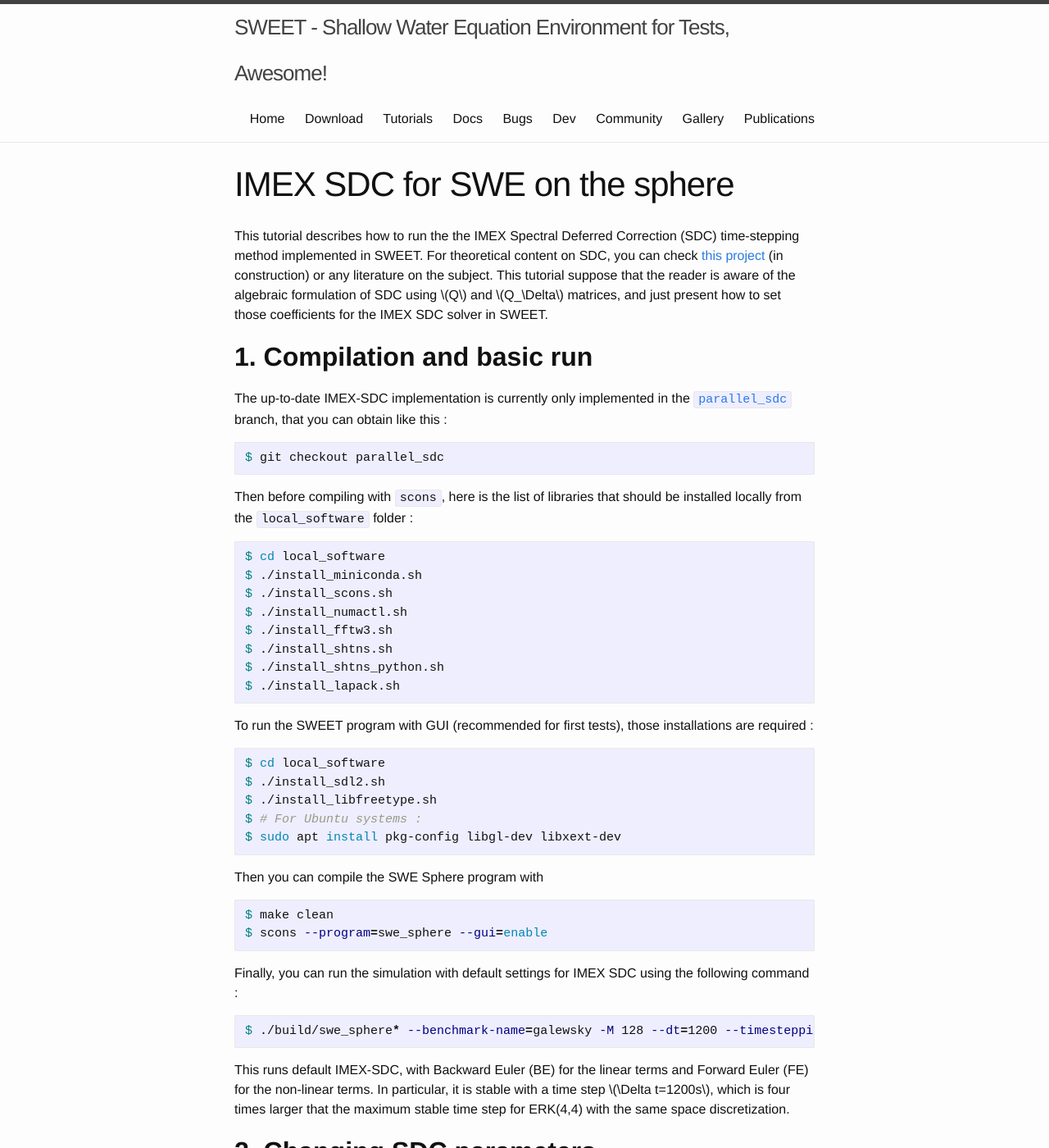
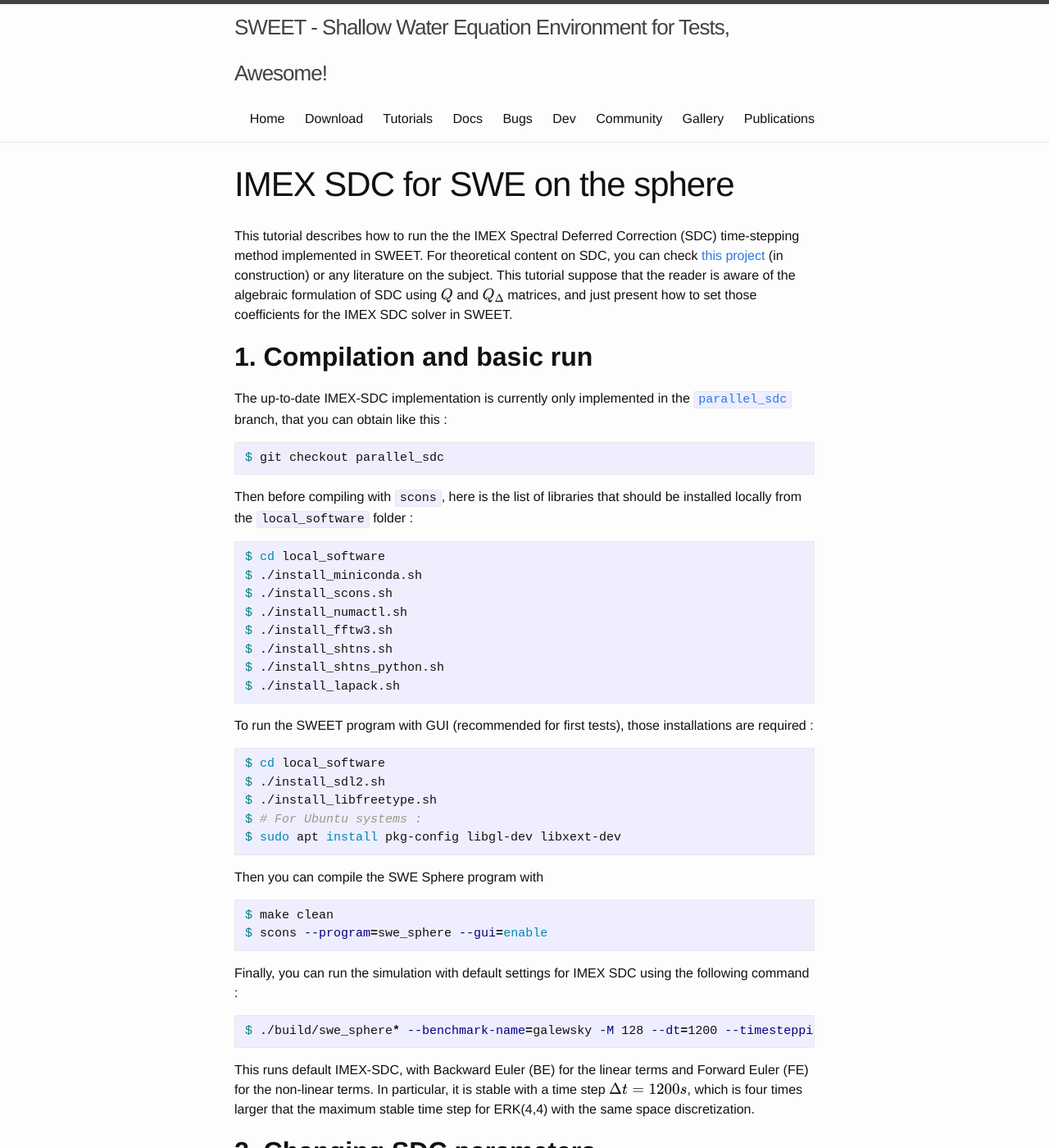
Before and after one commit to schreiberx/sweetsite, a Jekyll site: the page built from tutorials/advanced/imex_sdc_swe_sphere.md, in a window 1280 px wide and 1400 px high. Shown: the whole window at 82% size. Built offline with Jekyll 4.4.1, drawn with Linux system fonts in a browser that asks for light colours; emoji names are drawn with the system emoji font.

Commit message:
TL: still on mathjax

````diff
--- a/tutorials/advanced/imex_sdc_swe_sphere.md
+++ b/tutorials/advanced/imex_sdc_swe_sphere.md
@@ -6,7 +6,7 @@ usemathjax: true
 
 This tutorial describes how to run the the IMEX Spectral Deferred Correction (SDC) time-stepping method implemented in SWEET.
 For theoretical content on SDC, you can check [this project](https://github.com/Parallel-in-Time/sdc-wiki) (in construction) or any literature on the subject.
-This tutorial suppose that the reader is aware of the algebraic formulation of SDC using $$Q$$ and $$Q_\Delta$$ matrices, and just present how to set those coefficients for the IMEX SDC solver in SWEET.
+This tutorial suppose that the reader is aware of the algebraic formulation of SDC using $Q$ and $Q_\Delta$ matrices, and just present how to set those coefficients for the IMEX SDC solver in SWEET.
 
 ## 1. Compilation and basic run
 
@@ -52,7 +52,7 @@ Finally, you can run the simulation with default settings for IMEX SDC using the
 $ ./build/swe_sphere* --benchmark-name=galewsky -M 128 --dt=1200 --timestepping-method=ln_imex_sdc
 ```
 
-This runs default IMEX-SDC, with Backward Euler (BE) for the linear terms and Forward Euler (FE) for the non-linear terms. In particular, it is stable with a time step $$\Delta t=1200s$$, which is four times larger that the maximum stable time step for ERK(4,4) with the same space discretization.
+This runs default IMEX-SDC, with Backward Euler (BE) for the linear terms and Forward Euler (FE) for the non-linear terms. In particular, it is stable with a time step $\Delta t=1200s$, which is four times larger that the maximum stable time step for ERK(4,4) with the same space discretization.
 
 ## 2. Changing SDC parameters
 
````
Also changed, not shown: _includes/head.html (+9 -7 lines).
